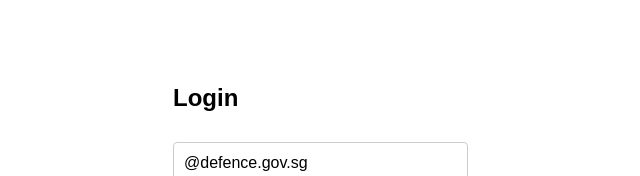
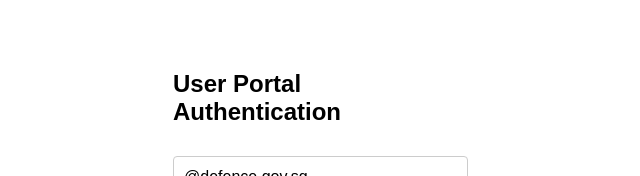
Before and after one commit to owxiang/wordplay, a Next.js app: page / in a window 1280 px wide. Both pictures are taken after a click on the link "User Portal". Shown: the part 226-402 px from the top of the page, without its empty margins (317-957 px from the left). Built offline with nearby package versions, Linux system fonts and the light colour scheme; no server answers.

Commit message:
chore: rename user login auth modal

```diff
--- a/pages/_app.tsx
+++ b/pages/_app.tsx
@@ -2,7 +2,7 @@
 import "../styles/globals.css";
 import { EmailProvider } from "../contexts/EmailContext";
 import { AppProps } from "next/app";
-import Head from "next/head"; // <-- Import the Head component
+import Head from "next/head";
 
 const MyApp: React.FC<AppProps> = ({ Component, pageProps }) => {
   const [email, setEmail] = useState("");
--- a/pages/index.tsx
+++ b/pages/index.tsx
@@ -235,7 +235,7 @@
       {isUserLoginModalOpen && (
         <div className="modal-fields-container">
           <div className="modal-content">
-            <h2>Login</h2>
+            <h2>User Portal Authentication</h2>
             <input
               type="email"
               placeholder="Email"
```
Also changed, not shown: 1 other file (tests, documents, lock files or other folders).
